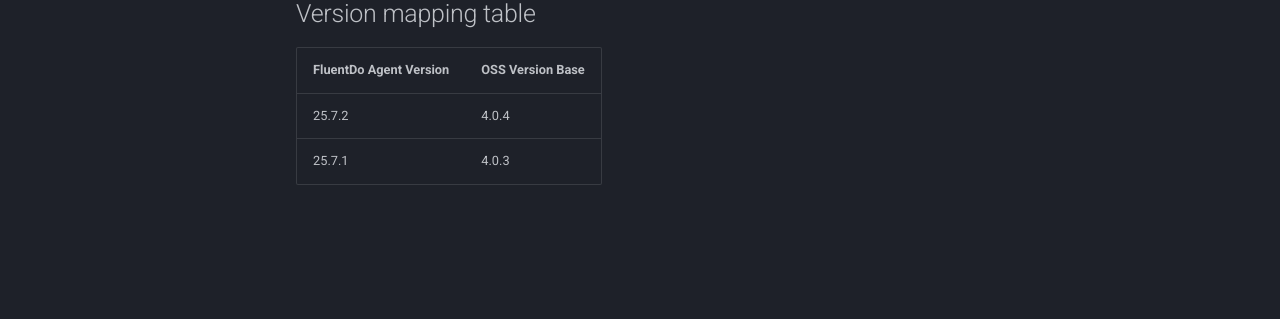
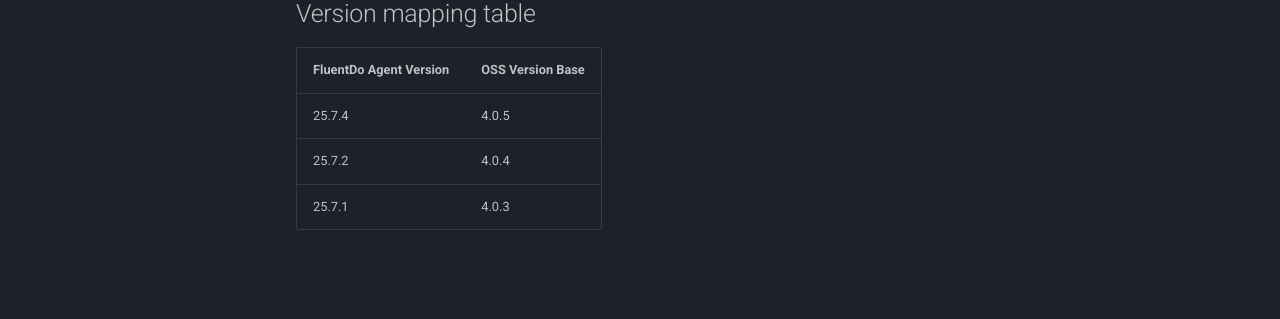
Before and after one commit to telemetryforge/documentation, an MkDocs documentation site: the page built from docs/version-mapping.md, in a window 1280 px wide. Shown: the part 321-640 px from the top of the page. Built offline with MkDocs 1.6.1 and Material for MkDocs 9.7.7, drawn with Linux system fonts in a browser that asks for light colours; plug-ins that fetch from the network failed and are left out.

Commit message:
ci: add mapping version for agent 25.7.4 (#21)
Signed-off-by: github-actions[bot] <41898282+github-actions[bot]@users.noreply.github.com>

```diff
--- a/docs/version-mapping.md
+++ b/docs/version-mapping.md
@@ -6,5 +6,6 @@ The following shows the underlying [OSS version of Fluent Bit](https://github.co
 
 |FluentDo Agent Version|OSS Version Base|
 |----------------------|----------------|
+| 25.7.4 | 4.0.5 |
 | 25.7.2 | 4.0.4 |
 | 25.7.1 | 4.0.3 |
```
